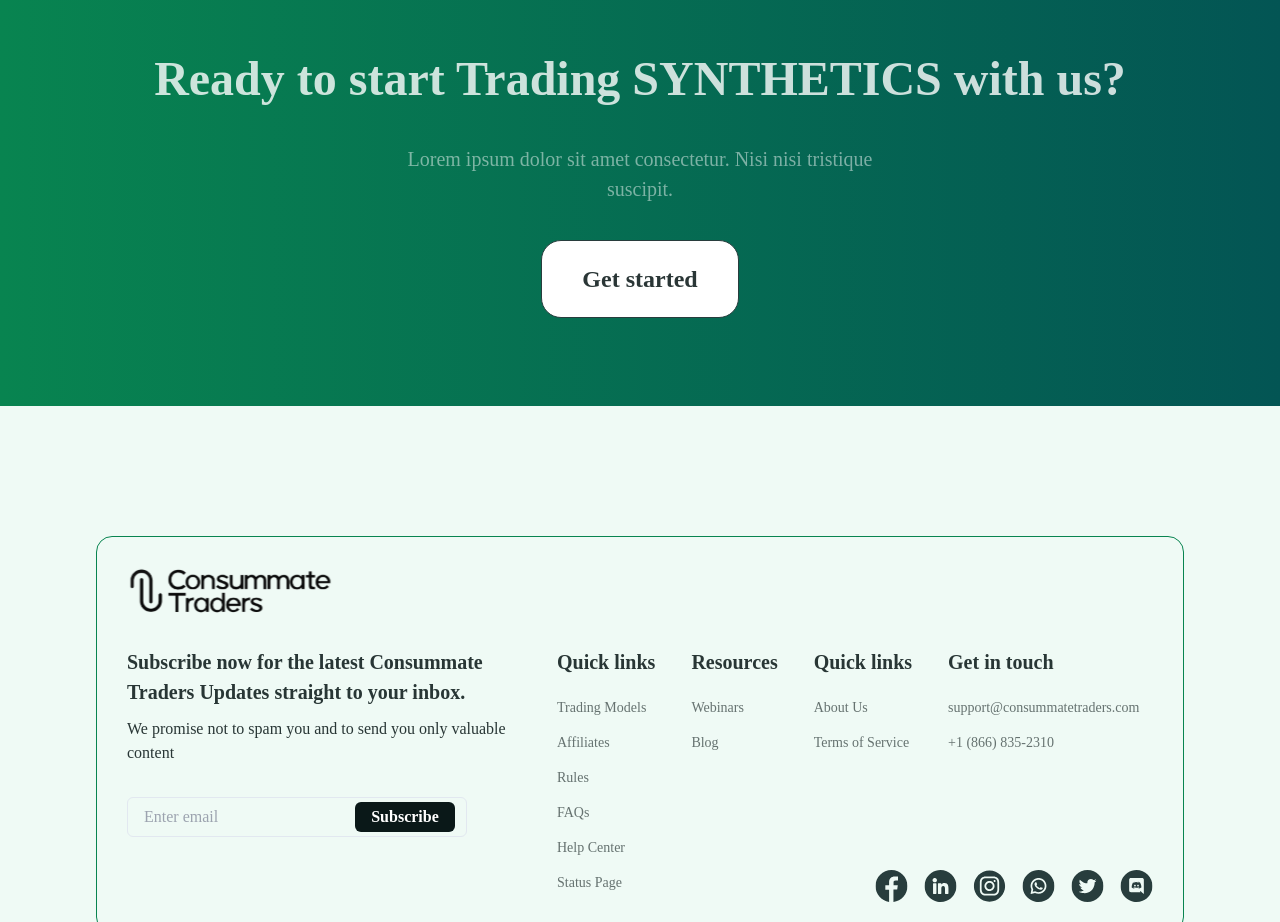
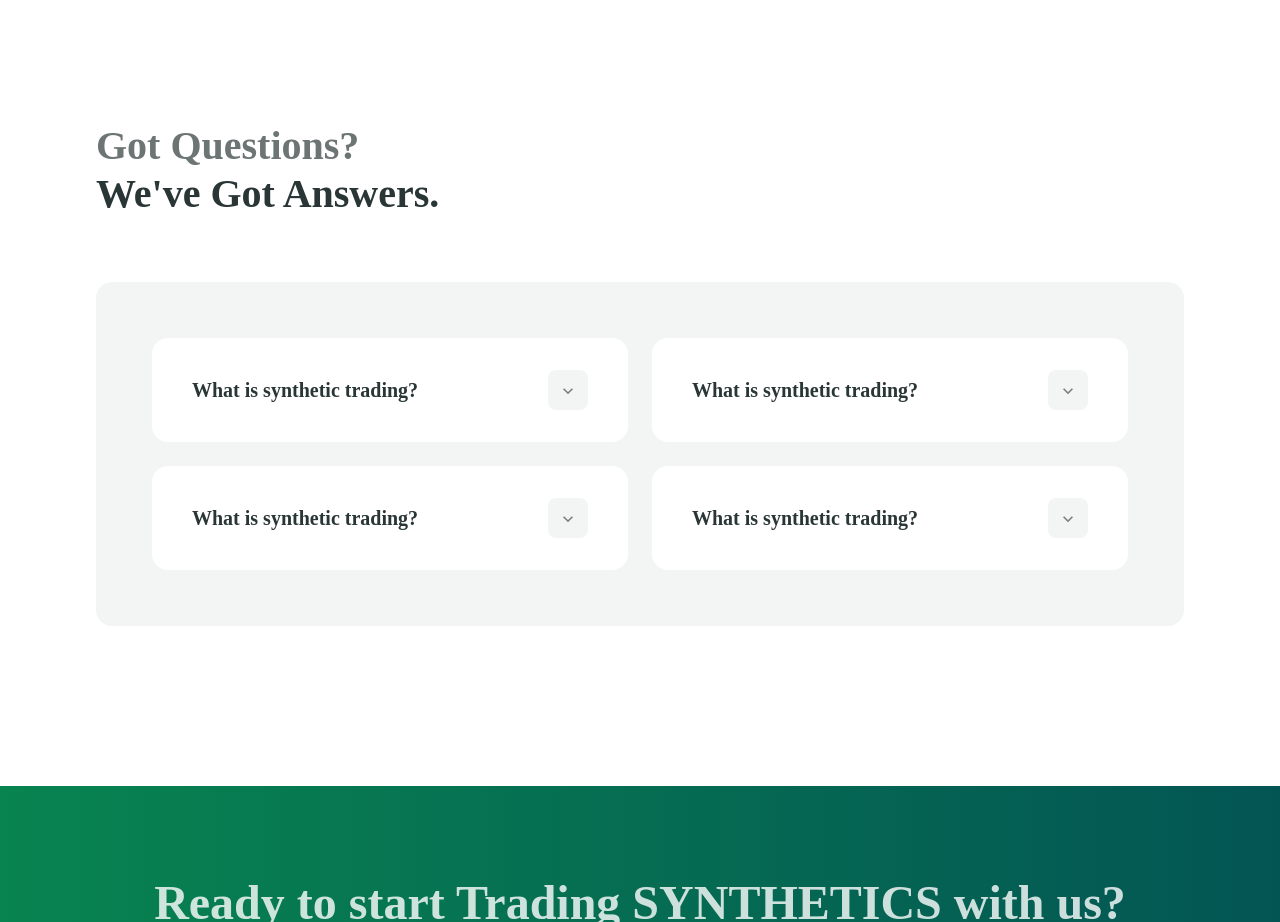
Before and after one commit to OxBryte/consumate-traders, a React (Create React App) app: page / in a window 1280 px wide. Shown: the part 800-1722 px from the top of the page. Built offline with nearby package versions, Linux system fonts and the light colour scheme.

Commit message:
update: faqs

```diff
--- a/src/App.js
+++ b/src/App.js
@@ -7,6 +7,7 @@ import Herosection from './components/herosection';
 import Productsection from './components/productsection';
 import Testimonial from './components/testimonials';
 import Lastcta from './components/lastcta';
+import Faq from './components/faq';
 
 function App() {
   return (
@@ -18,6 +19,7 @@ function App() {
         <Herosection />
         <Productsection />
         <Testimonial />
+        <Faq />
         <Lastcta />
       </Box>
     </PageLayout>
--- a/src/components/faq/index.jsx
+++ b/src/components/faq/index.jsx
@@ -1,9 +1,96 @@
+import { Box, Heading, SimpleGrid, VStack, } from "@chakra-ui/layout";
+import ContainLayout from "../page-layout/container";
+import { Accordion, AccordionButton, AccordionIcon, AccordionItem, AccordionPanel } from "@chakra-ui/accordion";
+
 function Faq() {
     return (
-        <div>
-        Faq
-        </div>
+        <>
+            <ContainLayout>
+                <VStack gap='64px' w='full' align='left' my='160px'>
+                    <Heading color='brand.200' fontSize='40px' fontWeight={700}>Got Questions? <br /> <Box as='a' color='brand.100'>We've Got Answers.</Box></Heading>
+                    <Box bg='brand.600' p='56px' rounded='16px'>
+                        <Accordion allowToggle>
+                            <SimpleGrid columns={[1, 1, 1, 2]} gap='24px' w='full'>
+                                <AccordionItem border='none' bg='white' rounded='16px' p='24px' h='fit-content'>
+                                    <h2>
+                                        <AccordionButton _hover={{ bg: 'none' }}>
+                                            <Box as="span" flex='1' textAlign='left' fontWeight={600} fontSize='20px' color='brand.100'>
+                                                What is synthetic trading?
+                                            </Box>
+                                            <Box px='10px' py='8px' rounded='8px' color='blackAlpha.600' bg='brand.600' _expanded={{ bg: '#172929', color: 'white'}}>
+                                                <AccordionIcon />
+                                            </Box>
+                                        </AccordionButton>
+                                    </h2>
+                                    <AccordionPanel pb={4}>
+                                        Lorem ipsum dolor sit amet, consectetur adipiscing elit, sed do eiusmod
+                                        tempor incididunt ut labore et dolore magna aliqua. Ut enim ad minim
+                                        veniam, quis nostrud exercitation ullamco laboris nisi ut aliquip ex ea
+                                        commodo consequat.
+                                    </AccordionPanel>
+                                </AccordionItem>
+                                <AccordionItem border='none' bg='white' rounded='16px' p='24px' h='fit-content'>
+                                    <h2>
+                                        <AccordionButton _hover={{ bg: 'none' }}>
+                                            <Box as="span" flex='1' textAlign='left' fontWeight={600} fontSize='20px' color='brand.100'>
+                                                What is synthetic trading?
+                                            </Box>
+                                            <Box px='10px' py='8px' rounded='8px' color='blackAlpha.600' bg='brand.600' _expanded={{ bg: '#172929', color: 'white'}}>
+                                                <AccordionIcon />
+                                            </Box>
+                                        </AccordionButton>
+                                    </h2>
+                                    <AccordionPanel pb={4}>
+                                        Lorem ipsum dolor sit amet, consectetur adipiscing elit, sed do eiusmod
+                                        tempor incididunt ut labore et dolore magna aliqua. Ut enim ad minim
+                                        veniam, quis nostrud exercitation ullamco laboris nisi ut aliquip ex ea
+                                        commodo consequat.
+                                    </AccordionPanel>
+                                </AccordionItem>
+                                <AccordionItem border='none' bg='white' rounded='16px' p='24px' h='fit-content'>
+                                    <h2>
+                                        <AccordionButton _hover={{ bg: 'none' }}>
+                                            <Box as="span" flex='1' textAlign='left' fontWeight={600} fontSize='20px' color='brand.100'>
+                                                What is synthetic trading?
+                                            </Box>
+                                            <Box px='10px' py='8px' rounded='8px' color='blackAlpha.600' bg='brand.600' _expanded={{ bg: '#172929', color: 'white'}}>
+                                                <AccordionIcon />
+                                            </Box>
+                                        </AccordionButton>
+                                    </h2>
+                                    <AccordionPanel pb={4}>
+                                        Lorem ipsum dolor sit amet, consectetur adipiscing elit, sed do eiusmod
+                                        tempor incididunt ut labore et dolore magna aliqua. Ut enim ad minim
+                                        veniam, quis nostrud exercitation ullamco laboris nisi ut aliquip ex ea
+                                        commodo consequat.
+                                    </AccordionPanel>
+                                </AccordionItem>
+                                <AccordionItem border='none' bg='white' rounded='16px' p='24px' h='fit-content'>
+                                    <h2>
+                                        <AccordionButton _hover={{ bg: 'none' }}>
+                                            <Box as="span" flex='1' textAlign='left' fontWeight={600} fontSize='20px' color='brand.100'>
+                                                What is synthetic trading?
+                                            </Box>
+                                            <Box px='10px' py='8px' rounded='8px' color='blackAlpha.600' bg='brand.600' _expanded={{ bg: '#172929', color: 'white'}}>
+                                                <AccordionIcon />
+                                            </Box>
+                                        </AccordionButton>
+                                    </h2>
+                                    <AccordionPanel pb={4}>
+                                        Lorem ipsum dolor sit amet, consectetur adipiscing elit, sed do eiusmod
+                                        tempor incididunt ut labore et dolore magna aliqua. Ut enim ad minim
+                                        veniam, quis nostrud exercitation ullamco laboris nisi ut aliquip ex ea
+                                        commodo consequat.
+                                    </AccordionPanel>
+                                </AccordionItem>
+
+                            </SimpleGrid>
+                        </Accordion>
+                    </Box>
+                </VStack>
+            </ContainLayout>
+        </>
     );
-  }
+}
 
-  export default Faq;
+export default Faq;
```
